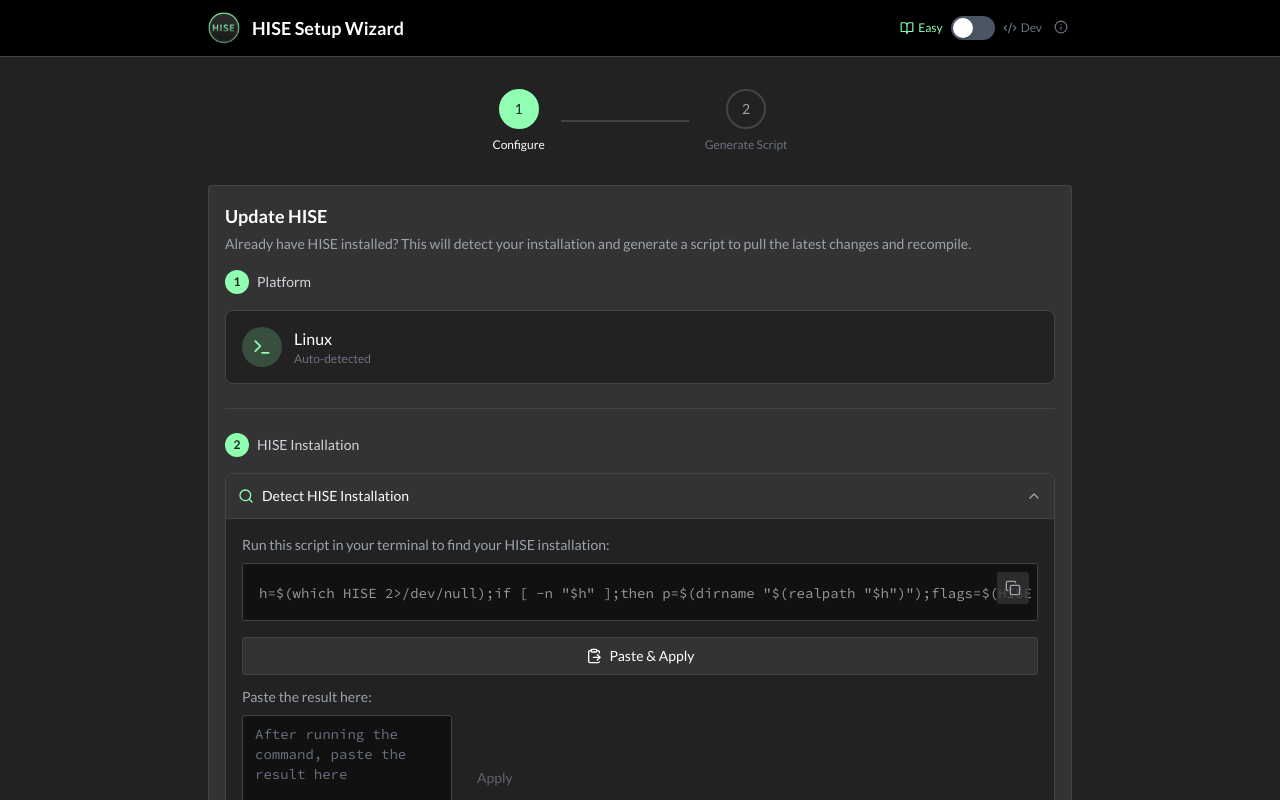
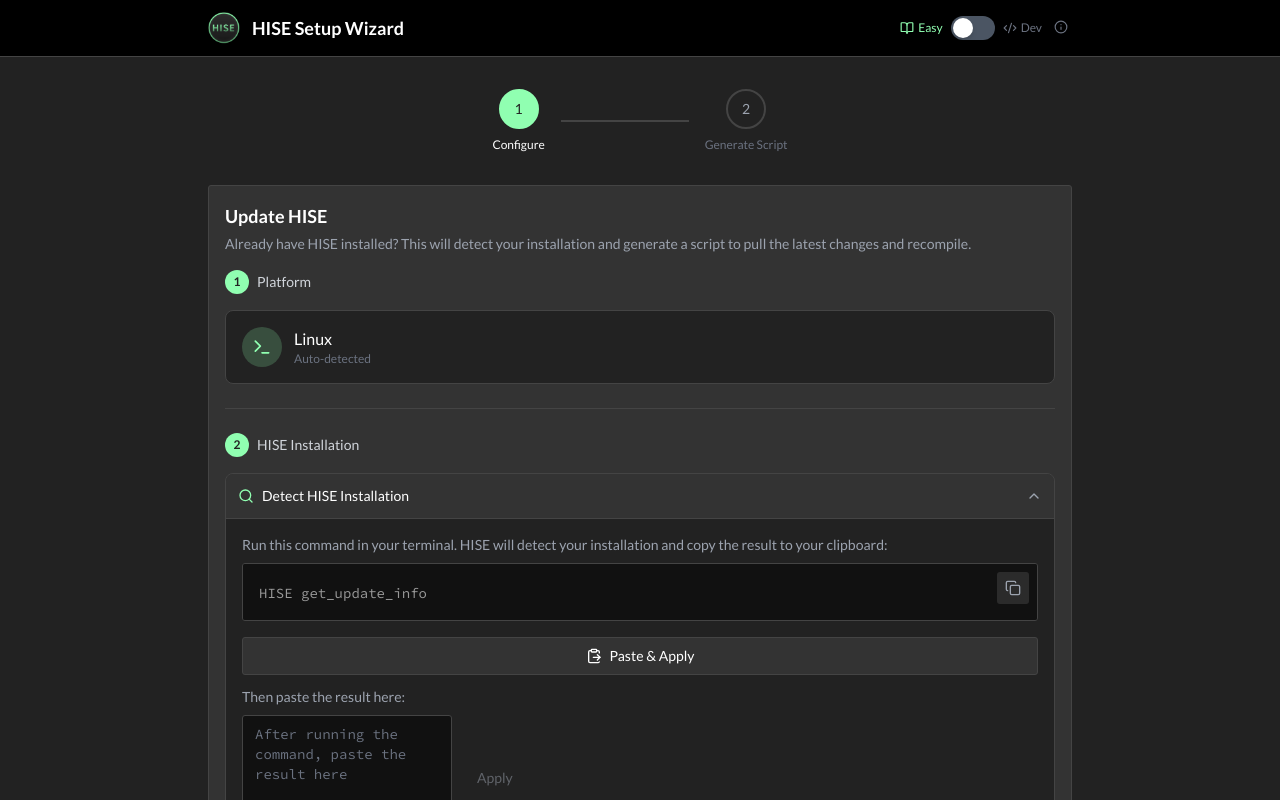
Before and after one commit to christophhart/hise_install_wizard, a Next.js app: page /update in a window 1280 px wide. Shown: the top 800 px of the page. Built offline with nearby package versions, Linux system fonts and the light colour scheme.

Commit message:
- changed to use HISE get_update_info

```diff
--- a/components/wizard/HisePathDetector.tsx
+++ b/components/wizard/HisePathDetector.tsx
@@ -18,20 +18,14 @@
   hasFaust: boolean;
 }
 
-// Detection scripts for each platform.
-// Windows and macOS copy output to clipboard automatically.
-// Linux shows visual markers for manual copying.
-// Faust detection uses "HISE get_build_flags" command, with fallback to path-based detection.
+// Detection command for all platforms.
+// HISE get_update_info outputs the detection info and copies it to clipboard automatically.
+// Format: <path>|<status>|<faust>|<arch>
+// Example: C:\HISE|valid|faust|x64
 const detectionScripts: Record<Exclude<Platform, null>, string> = {
-  // PowerShell: copy to clipboard + show confirmation
-  // Uses "HISE get_build_flags" to detect Faust support, falls back to path-based detection
-  windows: `$h=(Get-Command HISE -EA SilentlyContinue).Source;if($h){$p=Split-Path $h;$flags=(& HISE get_build_flags 2>$null) -join ' ';if($flags -match 'Faust Support: Enabled'){$f='faust'}elseif($flags){$f='nofaust'}else{$f=if($p -match 'Faust'){'faust'}else{'nofaust'}};$r=(Get-Item $h).Directory.Parent.Parent.Parent.Parent.Parent.Parent.Parent.FullName;$out=if(Test-Path "$r\\.git"){"$r,valid,$f"}else{"$r,invalid,$f"}}else{$out="not_found"};Set-Clipboard $out;"Copied to clipboard: $out"`,
-  // macOS: copy to clipboard with pbcopy + show confirmation
-  // Uses "HISE get_build_flags" to detect Faust support, falls back to path-based detection
-  macos: `h=$(which HISE 2>/dev/null);if [ -n "$h" ];then p=$(dirname "$(realpath "$h")");flags=$(HISE get_build_flags 2>/dev/null);if echo "$flags" | grep -q "Faust Support: Enabled";then f=faust;elif [ -n "$flags" ];then f=nofaust;else f=$([[ "$p" == *"Faust"* ]] && echo faust || echo nofaust);fi;ra=$(dirname "$(dirname "$(dirname "$(dirname "$(dirname "$(dirname "$(dirname "$(dirname "$(dirname "$(dirname "$(realpath "$h")")")")")")")")")")");r=$(echo "$ra" | sed "s|^$HOME|~|");a=$(uname -m);out=$([ -d "$ra/.git" ] && echo "$r,valid,$f,$a" || echo "$r,invalid,$f,$a");else out="not_found";fi;echo "$out" | pbcopy;echo "Copied to clipboard: $out"`,
-  // Linux: show visual markers for manual copying
-  // Uses "HISE get_build_flags" to detect Faust support, falls back to path-based detection
-  linux: `h=$(which HISE 2>/dev/null);if [ -n "$h" ];then p=$(dirname "$(realpath "$h")");flags=$(HISE get_build_flags 2>/dev/null);if echo "$flags" | grep -q "Faust Support: Enabled";then f=faust;elif [ -n "$flags" ];then f=nofaust;else f=$([[ "$p" == *"Faust"* ]] && echo faust || echo nofaust);fi;ra=$(dirname "$(dirname "$(dirname "$(dirname "$(dirname "$(dirname "$(realpath "$h")")")")")")");r=$(echo "$ra" | sed "s|^$HOME|~|");out=$([ -d "$ra/.git" ] && echo "$r,valid,$f" || echo "$r,invalid,$f");else out="not_found";fi;echo "==== COPY BELOW ====";echo "$out";echo "==== COPY ABOVE ===="`,
+  windows: `HISE get_update_info`,
+  macos: `HISE get_update_info`,
+  linux: `HISE get_update_info`,
 };
 
 export default function HisePathDetector({
--- a/lib/content/explanations.ts
+++ b/lib/content/explanations.ts
@@ -481,18 +481,18 @@
     } as ModeContent,
 
     description: {
-      easy: 'Run this script in your terminal to find your HISE installation:',
-      dev: 'Run to detect HISE path:',
+      easy: 'Run this command in your terminal. HISE will detect your installation and copy the result to your clipboard:',
+      dev: 'Run command (auto-copies result to clipboard):',
     } as ModeContent,
 
     pasteLabel: {
-      easy: 'Paste the result here:',
+      easy: 'Then paste the result here:',
       dev: 'Paste output:',
     } as ModeContent,
 
     placeholder: {
       easy: 'After running the command, paste the result here',
-      dev: 'e.g., C:\\HISE,valid,faust',
+      dev: 'e.g., C:\\HISE|valid|faust|x64',
     } as ModeContent,
   },
 
--- a/types/wizard.ts
+++ b/types/wizard.ts
@@ -78,12 +78,12 @@
 // Update Mode Types
 // ============================================
 
-// Detection result from the path detection script
+// Detection result from HISE get_update_info command
 export interface DetectionResult {
   path: string | null;
   status: 'valid' | 'invalid' | 'not_found';
   hasFaust: boolean;
-  architecture?: Architecture;  // Only populated for macOS
+  architecture?: Architecture;  // Populated for all platforms
 }
 
 // Config for update script generation
@@ -102,29 +102,31 @@
   warnings: string[];
 }
 
-// Helper function to parse detection script output
-// Format: "<path>,<status>,<hasFaust>[,<architecture>]" or "not_found"
+// Helper function to parse HISE get_update_info output
+// Format: "<path>|<status>|<faust>|<arch>" (pipe-delimited)
+// Example: "C:\HISE|valid|faust|x64" or "~/HISE|valid|nofaust|arm64"
 export function parseDetectionResult(
   output: string,
   platform: Exclude<Platform, null>
 ): DetectionResult {
   const trimmed = output.trim();
 
-  if (trimmed === 'not_found' || trimmed === '') {
+  // Handle empty output or obvious error messages (no pipe delimiter)
+  if (!trimmed || !trimmed.includes('|')) {
     return { path: null, status: 'not_found', hasFaust: false };
   }
 
-  const parts = trimmed.split(',');
+  const parts = trimmed.split('|');
+
+  // Expect 4 parts: path, status, faust, arch
+  if (parts.length < 4) {
+    return { path: null, status: 'not_found', hasFaust: false };
+  }
+
   const path = parts[0] || null;
   const status = (parts[1] as 'valid' | 'invalid') || 'invalid';
   const hasFaust = parts[2] === 'faust';
-
-  // Architecture is only present for macOS (4th element)
-  // Convert uname -m output to our Architecture type
-  let architecture: Architecture | undefined;
-  if (platform === 'macos' && parts[3]) {
-    architecture = parts[3] === 'arm64' ? 'arm64' : 'x64';
-  }
+  const architecture: Architecture = parts[3] === 'arm64' ? 'arm64' : 'x64';
 
   return { path, status, hasFaust, architecture };
 }
```
